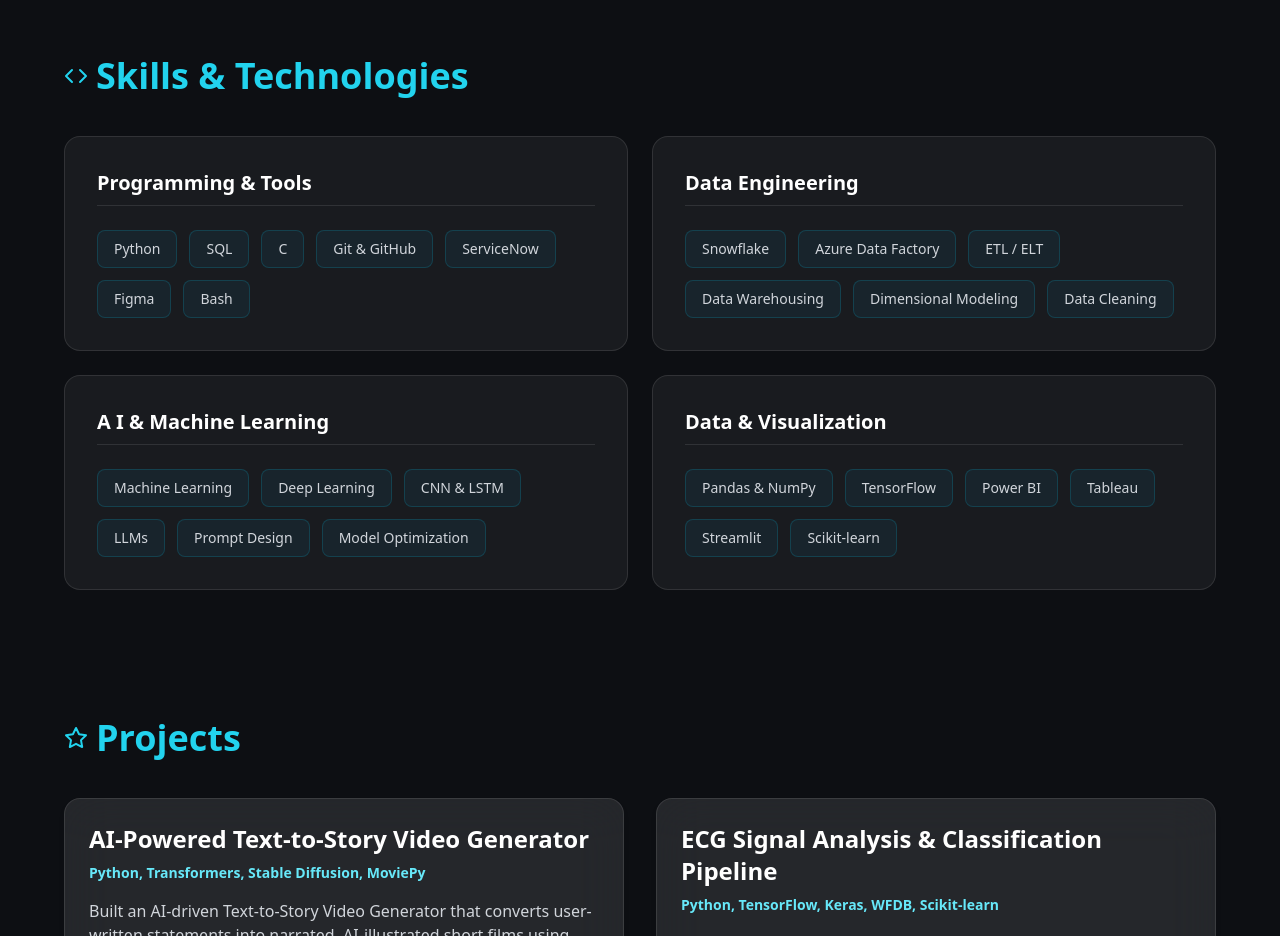
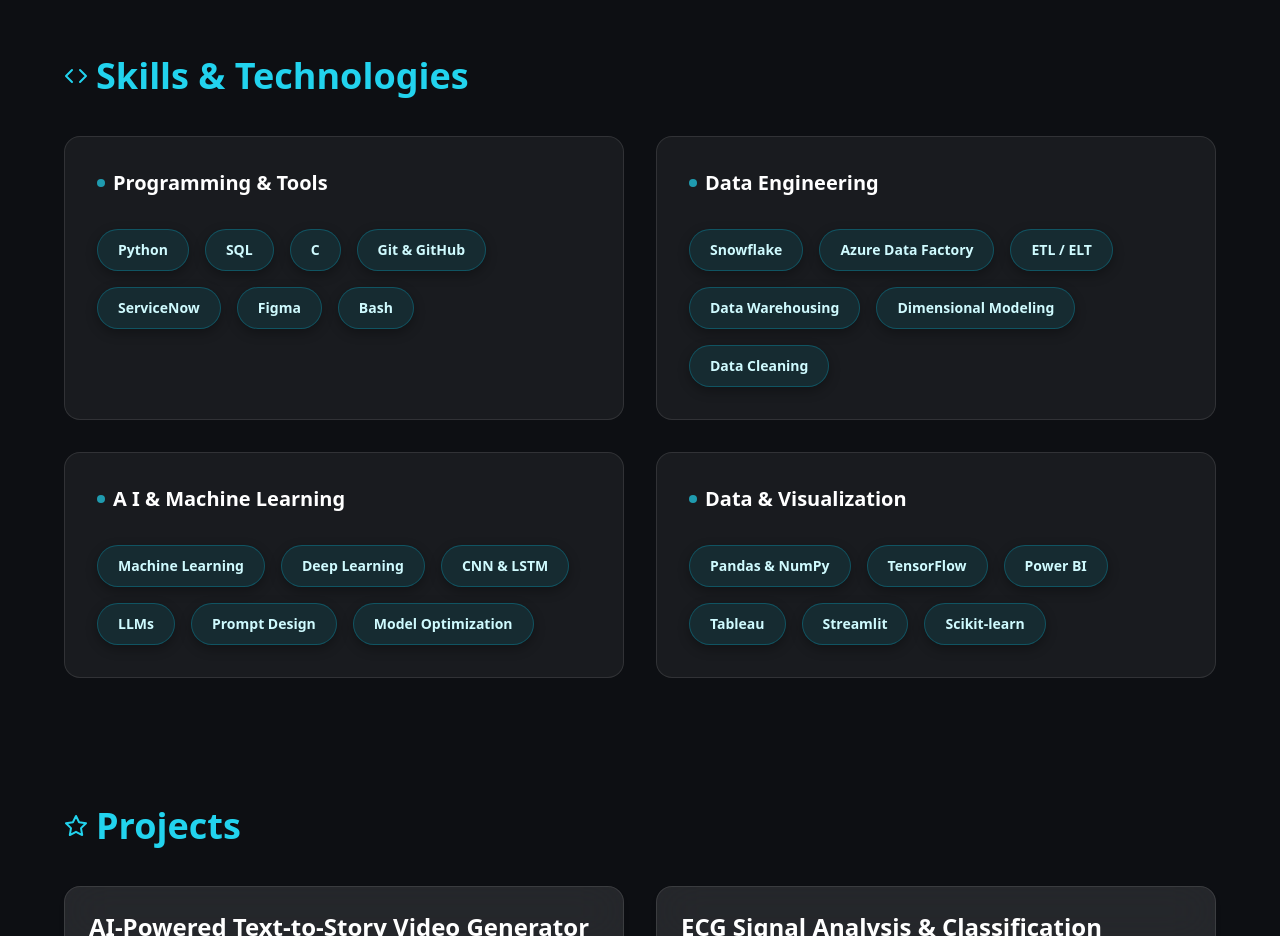
Before and after one commit to Rakshithbodakuntla/My_portfolio, a React (Vite) app: page / in a window 1280 px wide. Shown: the part 1280-2216 px from the top of the page. Built offline with nearby package versions, Linux system fonts and the light colour scheme.

Commit message:
Refactor skills section with individual buttons

```diff
--- a/src/App.jsx
+++ b/src/App.jsx
@@ -256,23 +256,27 @@ export default function Portfolio() {
         </div>
       </section>
 
-      {/* SKILLS - UPDATED TO INDIVIDUAL BOXES */}
+      {/* SKILLS SECTION - FLOATING BUTTONS */}
       <section id="skills" className="py-16 px-4">
         <div className="max-w-6xl mx-auto">
           <h2 className="text-4xl font-bold mb-10 text-cyan-400 flex items-center gap-2">
             <Code /> Skills & Technologies
           </h2>
-          <div className="grid md:grid-cols-2 gap-6">
+          <div className="grid md:grid-cols-2 gap-8">
             {Object.entries(skills).map(([category, items]) => (
-              <div key={category} className="bg-white/5 border border-white/10 rounded-2xl p-8 hover:border-cyan-400/30 transition-all">
-                <h3 className="text-xl font-semibold text-white mb-6 capitalize border-b border-white/10 pb-2">
+              <div key={category} className="bg-white/5 border border-white/10 rounded-2xl p-8 transition-all">
+                <h3 className="text-xl font-semibold text-white mb-8 capitalize flex items-center gap-2">
+                  <div className="w-2 h-2 bg-cyan-400 rounded-full animate-pulse"></div>
                   {category.replace(/([A-Z])/g, ' $1')}
                 </h3>
-                <div className="flex flex-wrap gap-3">
+                <div className="flex flex-wrap gap-4">
                   {items.map((skill) => (
-                    <div key={skill} className="px-4 py-2 bg-cyan-900/20 border border-cyan-500/20 rounded-lg text-gray-300 text-sm font-medium hover:bg-cyan-500/10 hover:border-cyan-400/50 transition-colors">
+                    <button
+                      key={skill}
+                      className="px-5 py-2.5 bg-cyan-500/10 border border-cyan-500/30 text-cyan-100 text-sm font-semibold rounded-full shadow-[0_4px_12px_rgba(0,0,0,0.3)] hover:shadow-[0_8px_20px_rgba(34,211,238,0.2)] hover:bg-cyan-500/20 hover:border-cyan-400 hover:-translate-y-1 transition-all duration-300 cursor-default"
+                    >
                       {skill}
-                    </div>
+                    </button>
                   ))}
                 </div>
               </div>
```
